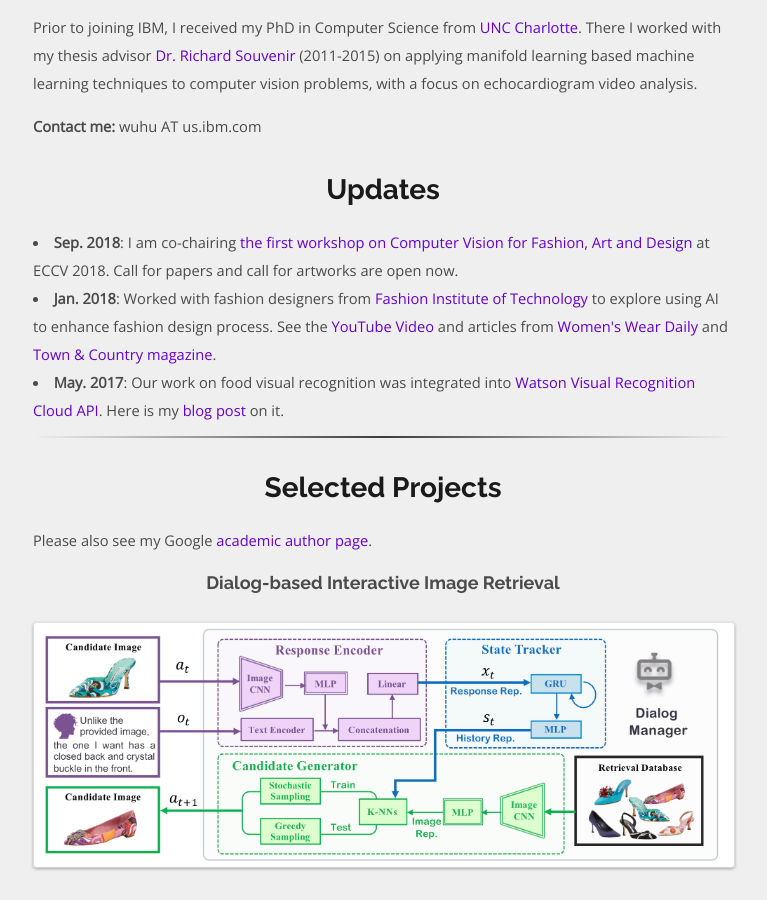
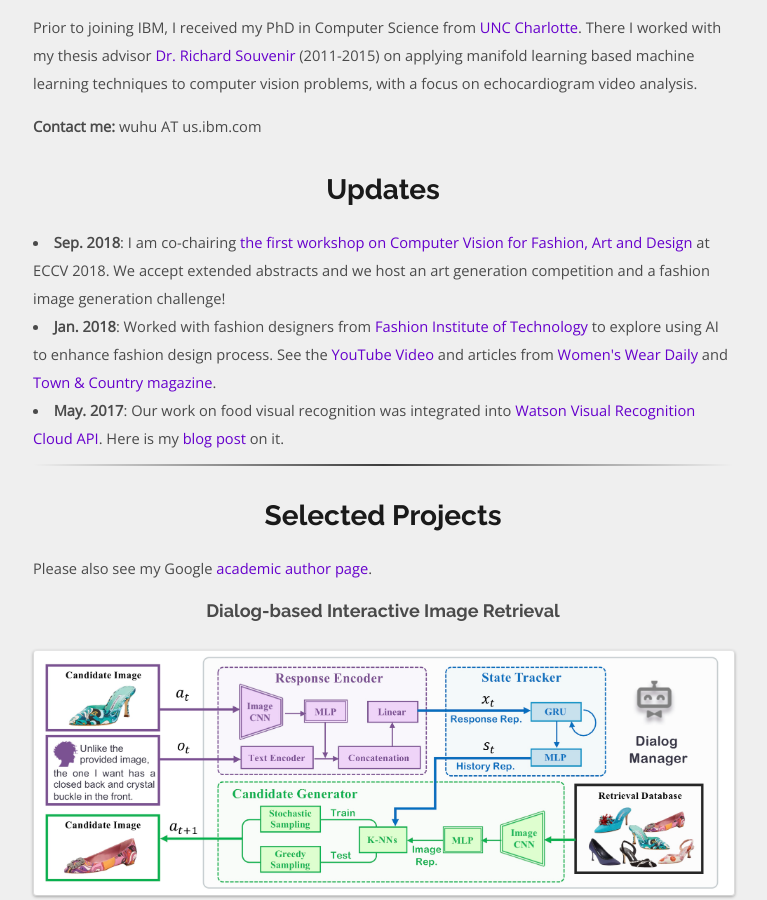
Before and after one commit to spacew/spacew.github.io, a Jekyll site: the page built from index.html, in a window 1280 px wide and 900 px high, scrolled down 715 px. Shown: the whole window, without its empty margins (257-1024 px from the left). Built offline with Jekyll 4.4.1, drawn with Linux system fonts in a browser that asks for light colours; the list of posts is cut into pages by our own code; some of the changed lines change nothing that is shown.

Commit message:
Update index.html

```diff
--- a/index.html
+++ b/index.html
@@ -9,8 +9,8 @@ title: Home
         <img src="media/huiwu.jpg" alt="Profile Photo" style="height:200px;border-radius:50%;">
         <h1 class="top-text">About Hui Wu</h1>
         <p>
-            I am a computer vision researcher at <a href=https://www.research.ibm.com/ai/>IBM Research AI</a>, working
-            with <a href=http://rogerioferis.com/>Dr. Rogerio Feris</a> at the <a href=https://www.research.ibm.com/ai/computer-vision/>
+            I am a computer vision researcher at <a href=https://www.research.ibm.com/artificial-intelligence/>IBM Research AI</a>, working
+            with <a href=http://rogerioferis.com/>Dr. Rogerio Feris</a> at the <a href=https://www.research.ibm.com/artificial-intelligence/computer-vision/>
             computer vision and multimedia department</a>.
             I enjoy learning and developing machine learning and computer vision algorithms
             for real-world applications. Beyond my work on computer vision,
@@ -34,7 +34,7 @@ title: Home
         <ul>
           <li>
               <b>Sep. 2018</b>: I am co-chairing <a href=https://sites.google.com/view/eccvfashion/>the first workshop on Computer Vision for Fashion, Art and Design</a>
-              at <a href=https://eccv2018.org/></a>ECCV 2018. Call for papers and call for artworks are open now.
+              at <a href=https://eccv2018.org/></a>ECCV 2018. We accept extended abstracts and we host an art generation competition and a fashion image generation challenge!
           </li>
           <li>
               <b>Jan. 2018</b>: Worked with fashion designers from <a href=http://www.fitnyc.edu/index.php>Fashion Institute of Technology</a> to explore using AI to enhance fashion design process.
```
